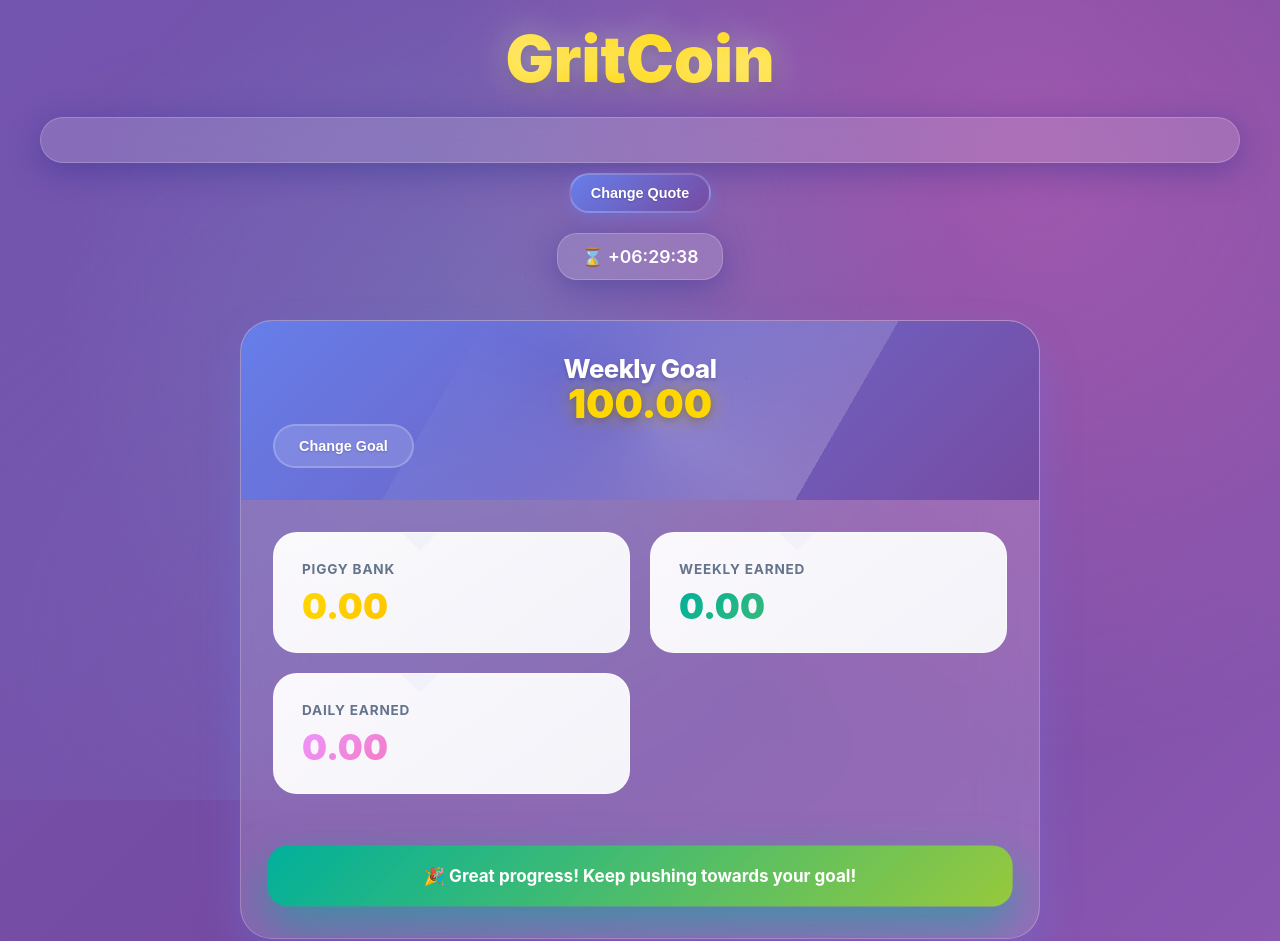
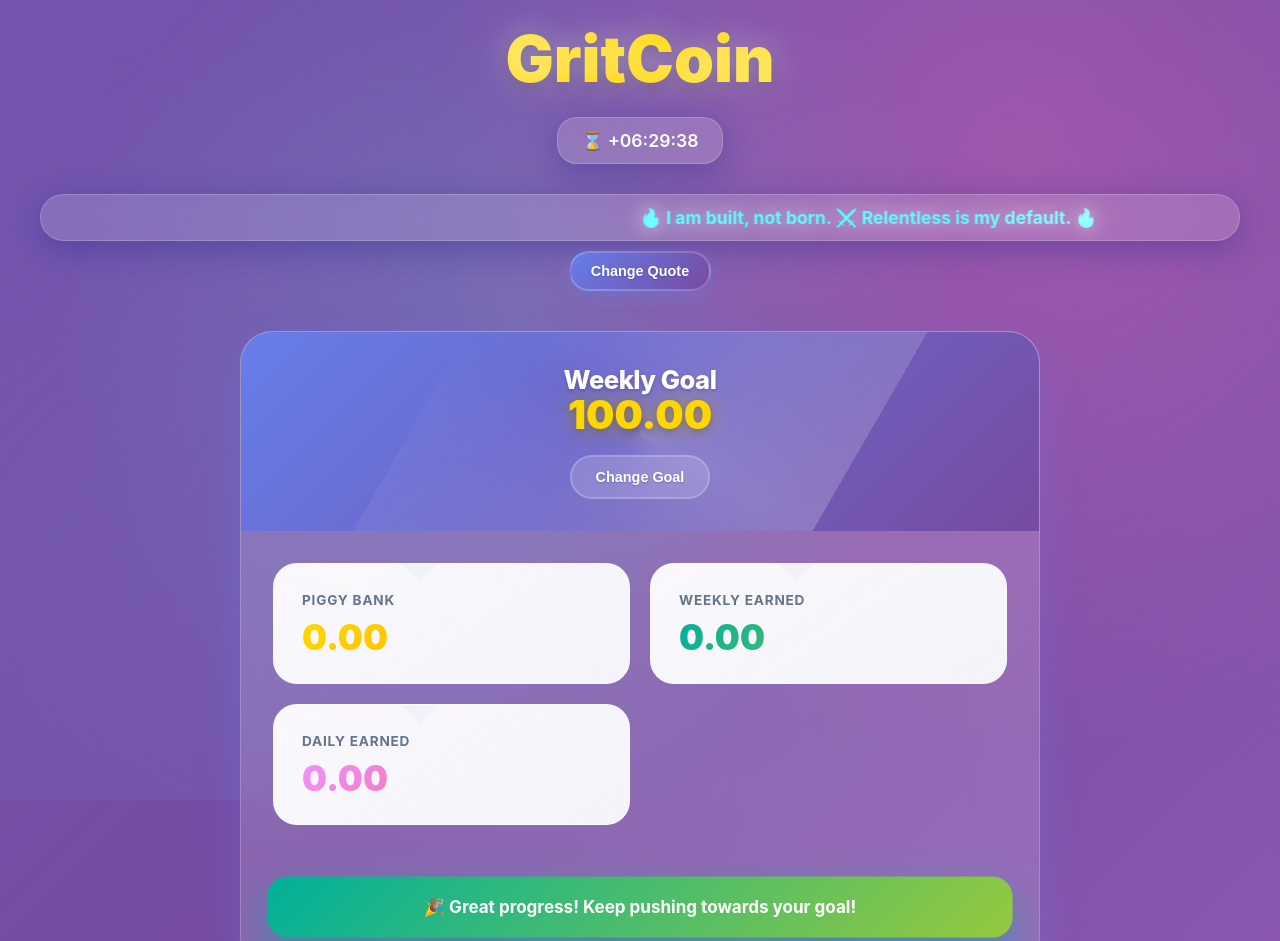
Before and after one commit to HVQuan02/gritcoin, a plain HTML site: page index.html in a window 1280 px wide. Shown: the top 941 px of the page. Drawn offline with Linux system fonts and the light colour scheme.

Commit message:
Set default quote text && move countdown below heading

```diff
--- a/app.js
+++ b/app.js
@@ -248,7 +248,10 @@ class AppState {
     this.#weeklyGoal = Storage.get("weeklyGoal", CONFIG.DEFAULT_WEEKLY_GOAL);
     this.#piggyBank = Storage.get("piggyBank", 0);
     this.#weeklyEarnedCoins = Storage.get("weeklyEarnedCoins", 0);
-    this.#motivationQuote = Storage.get("motivationQuote", "");
+    this.#motivationQuote = Storage.get(
+      "motivationQuote",
+      "🔥 I am built, not born. ⚔️ Relentless is my default. 🔥"
+    );
 
     const now = new Date();
     this.#dailyEarnedCoins = now > this.#dailyDeadline ? 0 : Storage.get("dailyEarnedCoins", 0);
--- a/index.html
+++ b/index.html
@@ -10,16 +10,13 @@
     <main class="container">
       <header class="header">
         <h1>GritCoin</h1>
+        <div id="countdown" class="countdown"></div>
         <div class="quote-container">
           <div class="quote-marquee">
-            <span class="quote-text" id="motivation-quote"
-              >🔥 I am built, not born. ⚔️ Relentless is my default. 🔥</span
-            >
+            <span class="quote-text" id="motivation-quote"></span>
           </div>
         </div>
         <button class="change-quote-btn" id="change-quote">Change Quote</button>
-        <br />
-        <div id="countdown" class="countdown"></div>
       </header>
 
       <section class="progress-container">
@@ -30,8 +27,8 @@
                 <h2 class="goal-title">Weekly Goal</h2>
                 <div class="goal-value" id="weekly-goal">100</div>
               </div>
+              <button class="change-goal-btn" id="change-weekly-goal">Change Goal</button>
             </div>
-            <button class="change-goal-btn" id="change-weekly-goal">Change Goal</button>
           </div>
 
           <div class="stats-grid">
--- a/style.css
+++ b/style.css
@@ -516,7 +516,7 @@ input[type="number"]::-webkit-inner-spin-button {
   font-size: 1.1rem;
   display: inline-block;
   box-shadow: 0 8px 32px rgba(31, 38, 135, 0.37);
-  margin-top: 20px; /* Added for spacing */
+  margin-bottom: 30px;
 }
 
 .deviation-info,
```
